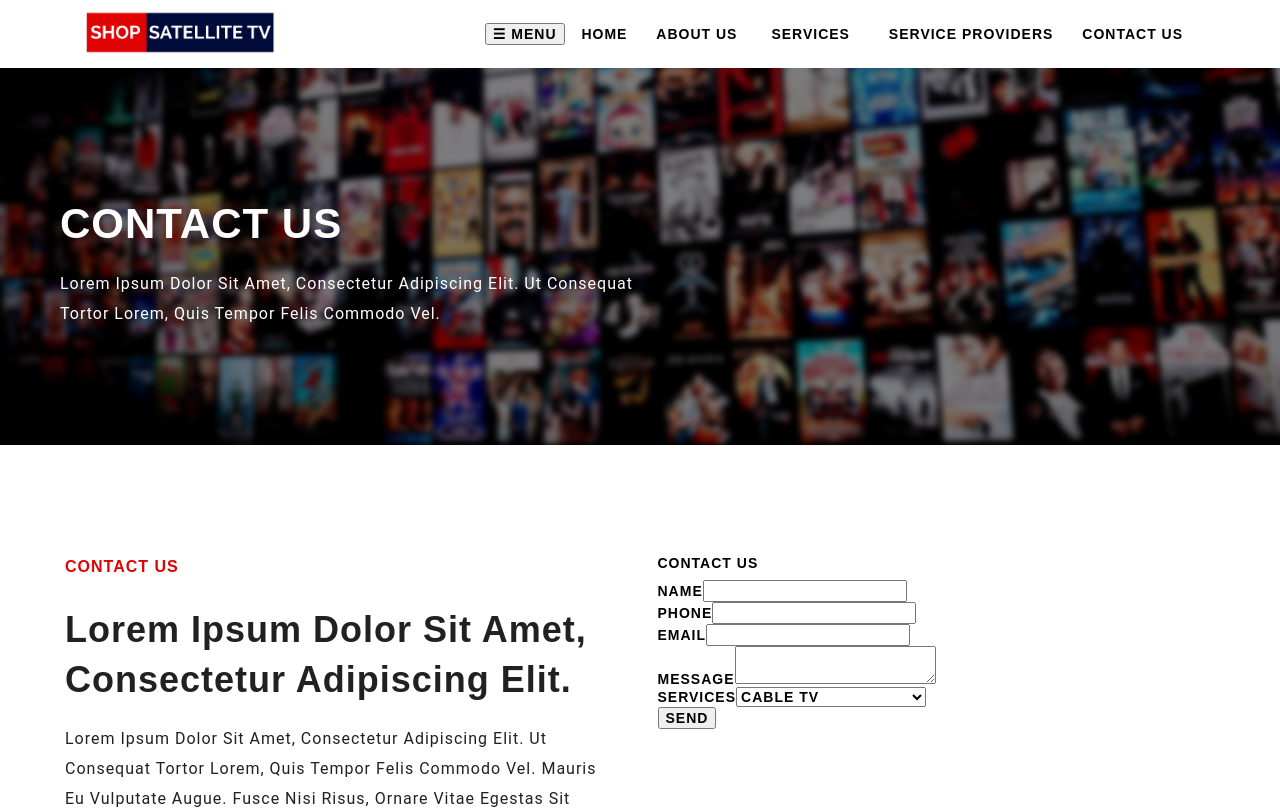
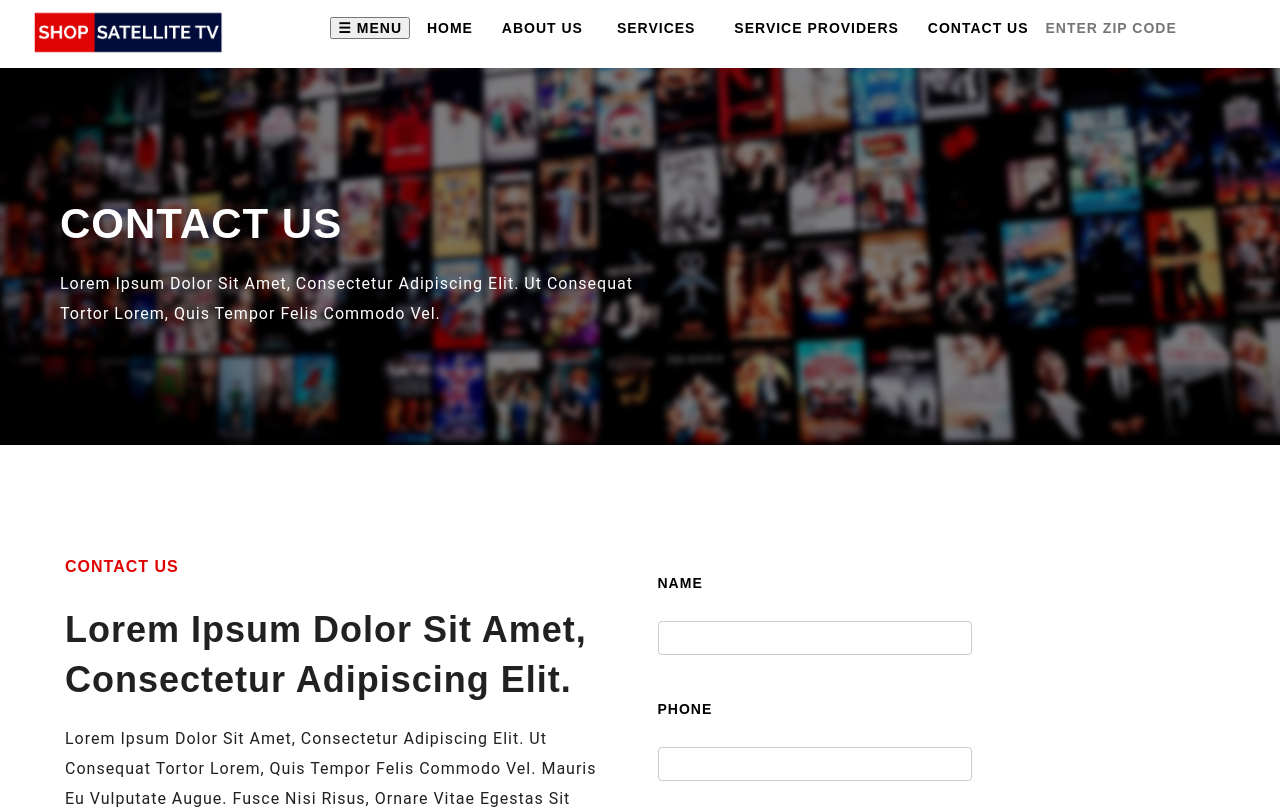
Before and after one commit to Sherdil07/CableTv, a React (Create React App) app: page /contactus in a window 1280 px wide. Shown: the top 809 px of the page. Built offline with nearby package versions, Linux system fonts and the light colour scheme.

Commit message:
ContactForm styling

```diff
--- a/src/components/Navbar.jsx
+++ b/src/components/Navbar.jsx
@@ -45,6 +45,13 @@ function Navbar() {
           </div>
           <Link to="/serviceproviders"> Service Providers</Link>
           <Link to="/contactus"> Contact Us</Link>
+          <>
+            <input
+              className="header-searchBar"
+              type="text"
+              placeholder="Enter Zip Code"
+            />
+          </>
         </div>
       </div>
       {isSidebarOpen && (
--- a/src/pages/ContactForm.jsx
+++ b/src/pages/ContactForm.jsx
@@ -1,4 +1,5 @@
 import React, { useState } from "react";
+import "../styles/ContactForm.css";
 
 const servicesOptions = [
   "Cable Tv",
@@ -32,7 +33,7 @@ function ContactForm() {
 
   return (
     <div>
-      <h1>Contact Us</h1>
+      {/* <h1>Contact Us</h1> */}
       <form onSubmit={handleSubmit}>
         <div>
           <label htmlFor="name">Name</label>
--- /dev/null
+++ b/src/styles/ContactForm.css
@@ -0,0 +1,26 @@
+label {
+  display: block;
+  margin-bottom: 8px;
+  font-weight: bold;
+  margin-top: 30px;
+  margin-bottom: 30px;
+}
+
+input,
+textarea,
+select {
+  width: 50%;
+  padding: 8px;
+  margin-bottom: 16px;
+  border: 1px solid #ccc;
+  border-radius: 4px;
+}
+
+button[type="submit"] {
+  background-color: #df0303;
+  color: white;
+  padding: 10px 20px;
+  border: none;
+  border-radius: 4px;
+  cursor: pointer;
+}
```
